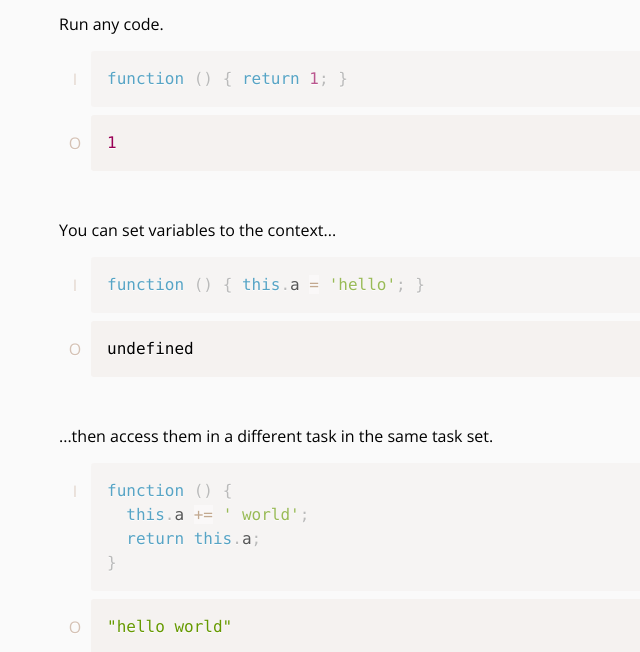
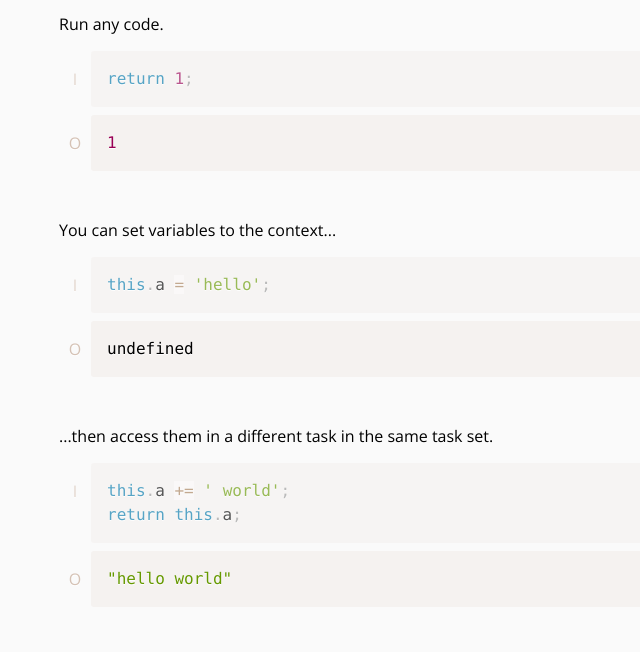
Before and after one commit to cixzhang/Jot, a plain HTML site: page index.html in a window 1280 px wide. Shown: the part 139-791 px from the top of the page, without its empty margins (181-821 px from the left). Drawn offline with nearby package versions, Linux system fonts and the light colour scheme.

Commit message:
cleaning up input for display

```diff
--- a/jot.js
+++ b/jot.js
@@ -3,7 +3,7 @@
   if (typeof module !== 'undefined' && module.exports) module.exports = Jot;
   else root.Jot = Jot;
 
-  Jot.Task = Task = function (context) {
+  var Task = Jot.Task = function (context) {
     this.context = context || {};
     this.props = {
       i: null,
@@ -61,7 +61,7 @@
 
     if (i) {
       if (into) {
-        into.innerHTML = escapeTags(i.toString());
+        into.innerHTML = cleanInput(i);
       }
       if (outo) {
         var output = this.props.o = tryCatch(i, this.context);
@@ -77,7 +77,7 @@
     return this;
   };
 
-  Jot.TaskSet = TaskSet = function () {
+  var TaskSet = Jot.TaskSet = function () {
     this.context = {};
     this.tasks = [];
     return this;
@@ -117,6 +117,24 @@
     return string;
   }
 
+  function cleanInput (input) {
+    var start = /^function[A-z\s]\([\s]*\)[\s]*\{\n*/, // Matches the beginning of a function "function xyz () {".
+        end = /[\n\s]*\}$/, // Matches the end of a function " }".
+        indent = /^[\s]+/, // Matches the first indentation.
+        cleaned = escapeTags(input.toString());
+
+    cleaned = cleaned.replace(start, '');
+    cleaned = cleaned.replace(end, '');
+
+    var indents = cleaned.match(indent);
+    if (indents) {
+      // If we find an indent, clean it from each line.
+      var baseIndent = new RegExp('^' + indents[0], 'gm');
+      cleaned = cleaned.replace(baseIndent, '');
+    }
+    return cleaned;
+  }
+
   function tryCatch (fn, ctx) {
     try {
       var r = fn.call(ctx);
```
Also changed, not shown: index.html (+3 -6 lines).
